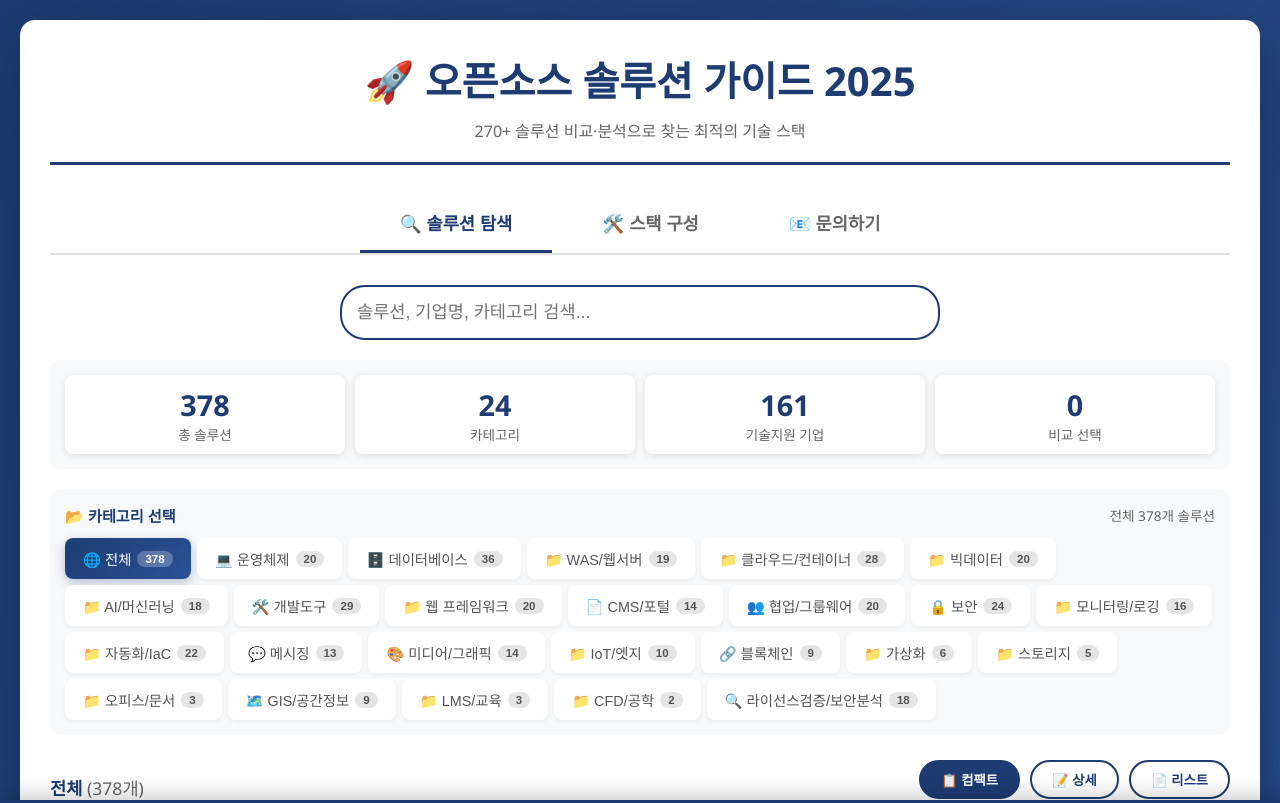
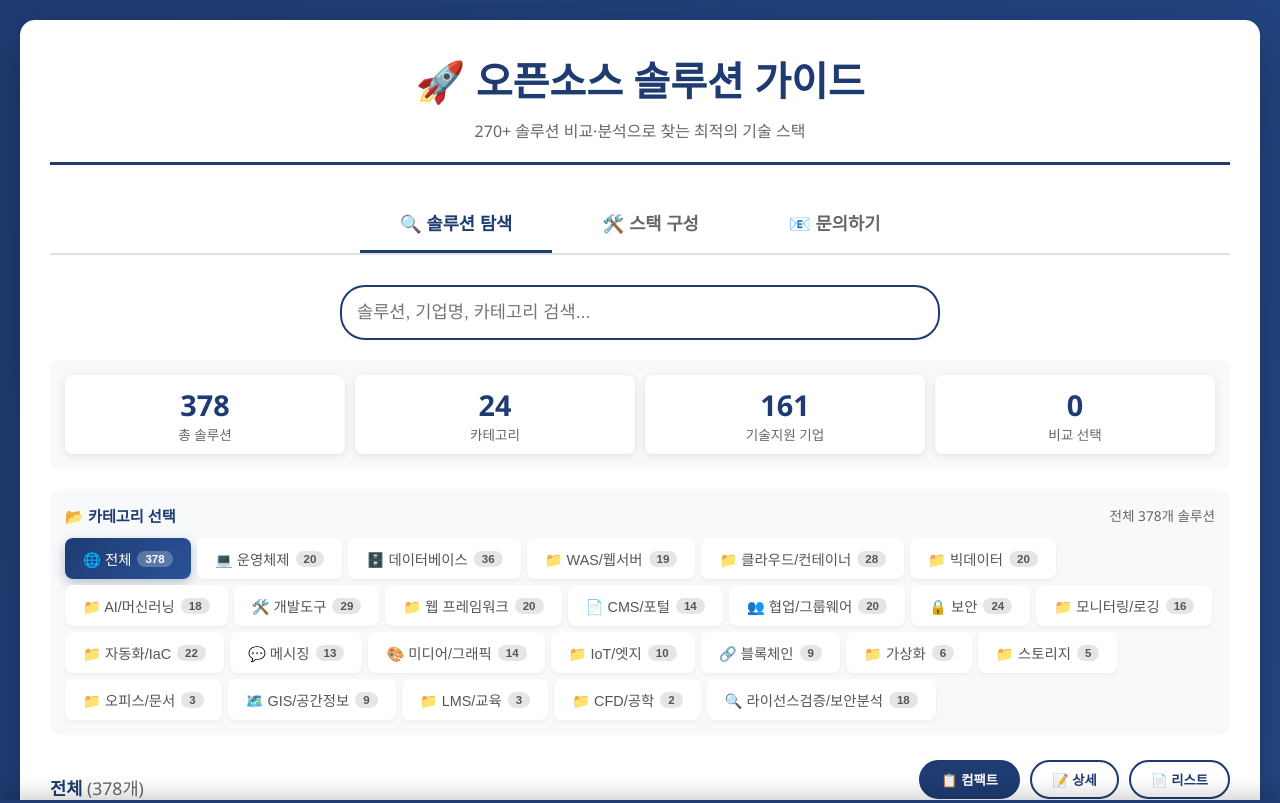
Before and after one commit to ksh-sys/opensource, a plain HTML site: page index.html in a window 1280 px wide. Shown: the top 803 px of the page. Drawn offline with Linux system fonts and the light colour scheme.

Commit message:
Update index.html

```diff
--- a/index.html
+++ b/index.html
@@ -3,7 +3,7 @@
 <head>
     <meta charset="UTF-8">
     <meta name="viewport" content="width=device-width, initial-scale=1.0">
-    <title>🚀 오픈소스 솔루션 가이드 2025</title>
+    <title>🚀 오픈소스 솔루션 가이드</title>
     <style>
         * { margin: 0; padding: 0; box-sizing: border-box; }
         body {
@@ -1086,7 +1086,7 @@
 <body>
     <div class="container">
         <div class="header">
-            <h1>🚀 오픈소스 솔루션 가이드 2025</h1>
+            <h1>🚀 오픈소스 솔루션 가이드</h1>
             <p style="color: #666; margin-top: 10px;">270+ 솔루션 비교·분석으로 찾는 최적의 기술 스택</p>
         </div>
 
```
